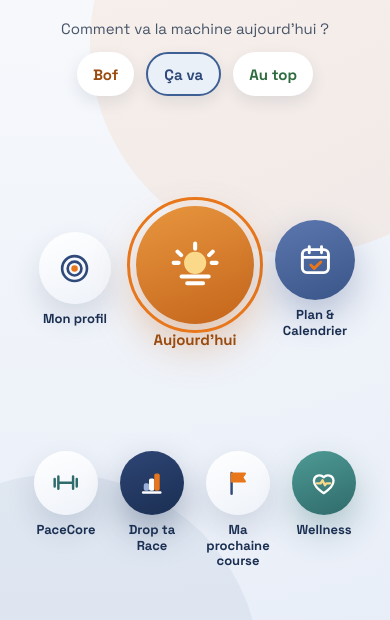
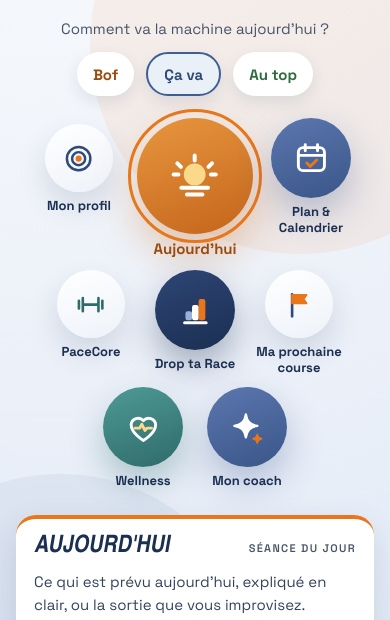
Before and after one commit to lolosaga/pacedrop-app, a website: page site/index.html in a window 390 px wide. Shown: the part 480-1100 px from the top of the page. Drawn offline with Linux system fonts and the light colour scheme; a web font is replaced by a local one.

Commit message:
Site: îlots mobiles dans le même agencement que l'appli (3-3-2), fix marge .row
Co-Authored-By: Claude Sonnet 5.5 <noreply@anthropic.com>
Claude-Session: https://claude.ai/code/session_01Uwr2RDxE8CPBoD5zyktDGu

```diff
--- a/site/index.html
+++ b/site/index.html
@@ -281,9 +281,9 @@ html{scroll-behavior:smooth;scroll-padding-top:90px}
 .acc-mood .m1{color:#9a4a0c}.acc-mood .m3{color:#2e6b3f}
 .acc-mood .m2{background:#eaf0f8;border:2px solid #3d5f94;color:#2f4a7a}
 .isl{margin-top:46px;width:100%;display:flex;flex-direction:column;align-items:center;gap:30px}
-.isl .row{display:flex;align-items:flex-start;justify-content:center;gap:40px}
+.isl .rg{display:flex;align-items:flex-start;justify-content:center;gap:40px}
 .il{--d:112px;--w:176px;width:var(--w);background:none;border:0;padding:0;font:inherit;color:inherit;cursor:pointer;display:flex;flex-direction:column;align-items:center;gap:10px}
-.il.big{--d:200px;--w:240px}.il.mid{--d:140px;--w:190px}.il.o1{padding-top:34px;--d:120px;--w:190px}.il.o2{padding-top:18px}
+.il.big{--d:200px;--w:240px}.il.mid{--d:140px;--w:190px}.il.sm{--d:120px;--w:190px}.il.o1{padding-top:34px;--d:120px;--w:190px}.il.o2{padding-top:18px}
 .il .c{width:var(--d);height:var(--d);border-radius:50%;display:flex;align-items:center;justify-content:center;outline:0 solid transparent;outline-offset:6px;transition:outline-color .15s,transform .15s}
 .il .c svg{width:46%;height:46%}
 .il:hover .c{transform:translateY(-3px)}
@@ -308,8 +308,8 @@ html{scroll-behavior:smooth;scroll-padding-top:90px}
 .acc-logo{width:112px;height:112px;border-width:6px}
 .acc h1{font-size:40px}.acc-lead{font-size:16px}.acc-eye{font-size:11.5px;margin-top:18px}
 .acc-q{margin-top:24px;font-size:15px}.acc-mood a{min-height:44px;padding:0 16px;font-size:15px}
-.isl{margin-top:30px;gap:22px}.isl .row{gap:6px}
-.il{--d:64px;--w:80px;gap:7px}.il.big{--d:118px;--w:132px}.il.mid{--d:80px;--w:96px}.il.o1{--d:72px;--w:96px;padding-top:26px}.il.o2{padding-top:14px}
+.isl{margin-top:22px;gap:12px}.isl .rg{gap:4px}
+.il{--d:68px;--w:100px;gap:6px}.il.big{--d:116px;--w:124px}.il.mid{--d:80px;--w:100px}.il.sm{--d:68px;--w:100px}.il.o1{--d:68px;--w:100px;padding-top:6px}.il.o2{padding-top:0}
 .il b{font-size:13px;line-height:1.2}.il.big b{font-size:15px}.il small{display:none}
 .det{margin-top:26px;border-radius:20px;border-top-width:4px;padding:16px 18px 18px}
 .det-t b{font-size:24px}.det-t span{font-size:11px}.det p{font-size:15px}.det li{font-size:14px}
@@ -361,19 +361,19 @@ html{scroll-behavior:smooth;scroll-padding-top:90px}
     <p class="acc-q">Comment va la machine aujourd'hui ?</p>
     <div class="acc-mood" role="group" aria-label="Humeur du jour"><a href="https://app.pacedrop.app/connect/signup" class="m1">Bof</a><a href="https://app.pacedrop.app/connect/signup" class="m2">Ça va</a><a href="https://app.pacedrop.app/connect/signup" class="m3">Au top</a></div>
     <div class="isl" id="ilots">
-      <div class="row">
+  <div class="rg">
     <button type="button" class="il o1" data-k="profil" aria-pressed="false"><span class="c" style="background:linear-gradient(160deg,#fff,#EEF2F9);box-shadow:0 14px 30px rgba(27,47,82,.14)"><svg fill="none" stroke-linecap="round" stroke-linejoin="round" aria-hidden="true" viewBox="0 0 24 24" stroke="#2F4A7A" stroke-width="1.9"><circle cx="12" cy="12" r="9"/><circle cx="12" cy="12" r="5"/><circle cx="12" cy="12" r="1.4" fill="#E8761A" stroke="#E8761A"/></svg></span><b>Mon profil</b><small>Profil, sources, compte</small></button>
     <button type="button" class="il big" data-k="aujourdhui" aria-pressed="false"><span class="c" style="background:linear-gradient(160deg,#E8963F,#C4651B);box-shadow:0 20px 44px rgba(196,101,27,.35)"><svg fill="none" stroke-linecap="round" stroke-linejoin="round" aria-hidden="true" viewBox="0 0 24 24" stroke="#fff" stroke-width="1.8"><circle cx="12" cy="11" r="4" fill="#FBD98B" stroke="#FBD98B"/><path d="M12 2.5v2.2M4.2 6l1.6 1.6M19.8 6l-1.6 1.6M2.5 11h2.2M19.3 11h2.2M6 17h12M8.5 20h7"/></svg></span><b>Aujourd'hui</b><small>Séance du jour, repos ou sortie improvisée</small></button>
     <button type="button" class="il mid o2" data-k="plan" aria-pressed="false"><span class="c" style="background:linear-gradient(160deg,#5B77AE,#3A5588);box-shadow:0 16px 36px rgba(58,85,136,.32)"><svg fill="none" stroke-linecap="round" stroke-linejoin="round" aria-hidden="true" viewBox="0 0 24 24" stroke="#fff" stroke-width="1.9"><rect x="3.5" y="5" width="17" height="15" rx="3"/><path d="M8 3v4M16 3v4M3.5 10h17"/><path d="m9 15 2.2 2.2L15.5 13" stroke="#E8761A"/></svg></span><b>Plan &amp; Calendrier</b><small>PaceMap et PaceCalendar</small></button>
   </div>
-      <div class="row">
-        <button type="button" class="il " data-k="core" aria-pressed="false"><span class="c" style="background:linear-gradient(160deg,#fff,#EEF2F9);box-shadow:0 14px 30px rgba(27,47,82,.14)"><svg fill="none" stroke-linecap="round" stroke-linejoin="round" aria-hidden="true" viewBox="0 0 24 24" stroke="#2F6B6B" stroke-width="2"><path d="M3 9v6M6 7v10M18 7v10M21 9v6M6 12h12"/></svg></span><b>PaceCore</b><small>Renfo guidé de 20 à 30 min</small></button>
-        <button type="button" class="il " data-k="drop" aria-pressed="false"><span class="c" style="background:linear-gradient(160deg,#2E4575,#1B2F52);box-shadow:0 16px 34px rgba(27,47,82,.35)"><svg fill="none" stroke-linecap="round" stroke-linejoin="round" aria-hidden="true" viewBox="0 0 24 24"><path d="M5 20h14" stroke="#fff" stroke-width="2"/><rect x="6" y="13" width="3.4" height="5" rx="1" fill="#9AB0DA" stroke="#9AB0DA"/><rect x="10.3" y="9" width="3.4" height="9" rx="1" fill="#fff" stroke="#fff"/><rect x="14.6" y="5" width="3.4" height="13" rx="1" fill="#E8761A" stroke="#E8761A"/></svg></span><b>Drop ta Race</b><small>Analyse de ta course avec PaceMind</small></button>
-        <button type="button" class="il " data-k="course" aria-pressed="false"><span class="c" style="background:linear-gradient(160deg,#fff,#EEF2F9);box-shadow:0 14px 30px rgba(27,47,82,.14)"><svg fill="none" stroke-linecap="round" stroke-linejoin="round" aria-hidden="true" viewBox="0 0 24 24"><path d="M7 21V4" stroke="#2F4A7A" stroke-width="2"/><path d="M7 4.5h11l-2.2 3.2L18 11H7Z" fill="#E8761A" stroke="#E8761A" stroke-width="1.5"/></svg></span><b>Ma prochaine course</b><small>Objectifs, documents, stratégie</small></button>
-        <button type="button" class="il " data-k="wellness" aria-pressed="false"><span class="c" style="background:linear-gradient(160deg,#4E9A94,#2F6B6B);box-shadow:0 16px 34px rgba(47,107,107,.32)"><svg fill="none" stroke-linecap="round" stroke-linejoin="round" aria-hidden="true" viewBox="0 0 24 24"><path d="M12 20.5s-8-4.6-8-10.4A4.6 4.6 0 0 1 12 7.6a4.6 4.6 0 0 1 8 2.5c0 5.8-8 10.4-8 10.4Z" stroke="#fff" stroke-width="1.9"/><path d="M6.5 12.5h3l1.5-2.5 2 4 1.3-1.5h3" stroke="#FBD98B" stroke-width="1.9"/></svg></span><b>Wellness</b><small>Sommeil, VFC, pas et poids</small></button>
+  <div class="rg">
+    <button type="button" class="il sm" data-k="core" aria-pressed="false"><span class="c" style="background:linear-gradient(160deg,#fff,#EEF2F9);box-shadow:0 14px 30px rgba(27,47,82,.14)"><svg fill="none" stroke-linecap="round" stroke-linejoin="round" aria-hidden="true" viewBox="0 0 24 24" stroke="#2F6B6B" stroke-width="2"><path d="M3 9v6M6 7v10M18 7v10M21 9v6M6 12h12"/></svg></span><b>PaceCore</b><small>Renfo guidé de 20 à 30 min</small></button>
+    <button type="button" class="il mid" data-k="drop" aria-pressed="false"><span class="c" style="background:linear-gradient(160deg,#2E4575,#1B2F52);box-shadow:0 16px 34px rgba(27,47,82,.35)"><svg fill="none" stroke-linecap="round" stroke-linejoin="round" aria-hidden="true" viewBox="0 0 24 24"><path d="M5 20h14" stroke="#fff" stroke-width="2"/><rect x="6" y="13" width="3.4" height="5" rx="1" fill="#9AB0DA" stroke="#9AB0DA"/><rect x="10.3" y="9" width="3.4" height="9" rx="1" fill="#fff" stroke="#fff"/><rect x="14.6" y="5" width="3.4" height="13" rx="1" fill="#E8761A" stroke="#E8761A"/></svg></span><b>Drop ta Race</b><small>Analyse de ta course avec PaceMind</small></button>
+    <button type="button" class="il sm" data-k="course" aria-pressed="false"><span class="c" style="background:linear-gradient(160deg,#fff,#EEF2F9);box-shadow:0 14px 30px rgba(27,47,82,.14)"><svg fill="none" stroke-linecap="round" stroke-linejoin="round" aria-hidden="true" viewBox="0 0 24 24"><path d="M7 21V4" stroke="#2F4A7A" stroke-width="2"/><path d="M7 4.5h11l-2.2 3.2L18 11H7Z" fill="#E8761A" stroke="#E8761A" stroke-width="1.5"/></svg></span><b>Ma prochaine course</b><small>Objectifs, documents, stratégie</small></button>
   </div>
-      <div class="row">
-        <button type="button" class="il " data-k="coach" aria-pressed="false"><span class="c" style="background:linear-gradient(160deg,#5B77AE,#3A5588);box-shadow:0 16px 36px rgba(58,85,136,.32)"><svg fill="none" stroke-linecap="round" stroke-linejoin="round" aria-hidden="true" viewBox="0 0 24 24"><path d="M11 3.5c.7 4.7 2.8 6.8 7.5 7.5-4.7.7-6.8 2.8-7.5 7.5-.7-4.7-2.8-6.8-7.5-7.5 4.7-.7 6.8-2.8 7.5-7.5Z" fill="#fff" stroke="#fff" stroke-width="1.5"/><path d="M18.5 16.5c.3 1.8 1.1 2.6 2.9 2.9-1.8.3-2.6 1.1-2.9 2.9-.3-1.8-1.1-2.6-2.9-2.9 1.8-.3 2.6-1.1 2.9-2.9Z" fill="#E8761A" stroke="#E8761A" stroke-width="1"/></svg></span><b>Mon coach</b><small>Posez vos questions à PaceMind</small></button>
+  <div class="rg">
+    <button type="button" class="il mid" data-k="wellness" aria-pressed="false"><span class="c" style="background:linear-gradient(160deg,#4E9A94,#2F6B6B);box-shadow:0 16px 34px rgba(47,107,107,.32)"><svg fill="none" stroke-linecap="round" stroke-linejoin="round" aria-hidden="true" viewBox="0 0 24 24"><path d="M12 20.5s-8-4.6-8-10.4A4.6 4.6 0 0 1 12 7.6a4.6 4.6 0 0 1 8 2.5c0 5.8-8 10.4-8 10.4Z" stroke="#fff" stroke-width="1.9"/><path d="M6.5 12.5h3l1.5-2.5 2 4 1.3-1.5h3" stroke="#FBD98B" stroke-width="1.9"/></svg></span><b>Wellness</b><small>Sommeil, VFC, pas et poids</small></button>
+    <button type="button" class="il mid" data-k="coach" aria-pressed="false"><span class="c" style="background:linear-gradient(160deg,#5B77AE,#3A5588);box-shadow:0 16px 36px rgba(58,85,136,.32)"><svg fill="none" stroke-linecap="round" stroke-linejoin="round" aria-hidden="true" viewBox="0 0 24 24"><path d="M11 3.5c.7 4.7 2.8 6.8 7.5 7.5-4.7.7-6.8 2.8-7.5 7.5-.7-4.7-2.8-6.8-7.5-7.5 4.7-.7 6.8-2.8 7.5-7.5Z" fill="#fff" stroke="#fff" stroke-width="1.5"/><path d="M18.5 16.5c.3 1.8 1.1 2.6 2.9 2.9-1.8.3-2.6 1.1-2.9 2.9-.3-1.8-1.1-2.6-2.9-2.9 1.8-.3 2.6-1.1 2.9-2.9Z" fill="#E8761A" stroke="#E8761A" stroke-width="1"/></svg></span><b>Mon coach</b><small>Posez vos questions à PaceMind</small></button>
   </div>
 </div>
     <div class="det" id="det" role="status" aria-live="polite"><div class="det-t"><b id="det-titre"></b><span id="det-tag"></span></div><p id="det-txt"></p><ul id="det-pts"></ul></div>
@@ -397,7 +397,7 @@ html{scroll-behavior:smooth;scroll-padding-top:90px}
     </div>
   </section>
 
-  <div class="row">
+  <div class="rg">
     <div class="txt">
       <span class="tag">PaceMind</span>
       <h3>Chaque séance est lue, pas seulement enregistrée</h3>
@@ -450,7 +450,7 @@ html{scroll-behavior:smooth;scroll-padding-top:90px}
     </div>
   </div>
 
-  <div class="row">
+  <div class="rg">
     <div class="txt">
       <span class="tag">PaceHebdo</span>
       <h3>Votre semaine, racontée en story</h3>
```
Lines whose indentation alone changed are shown as unchanged.
